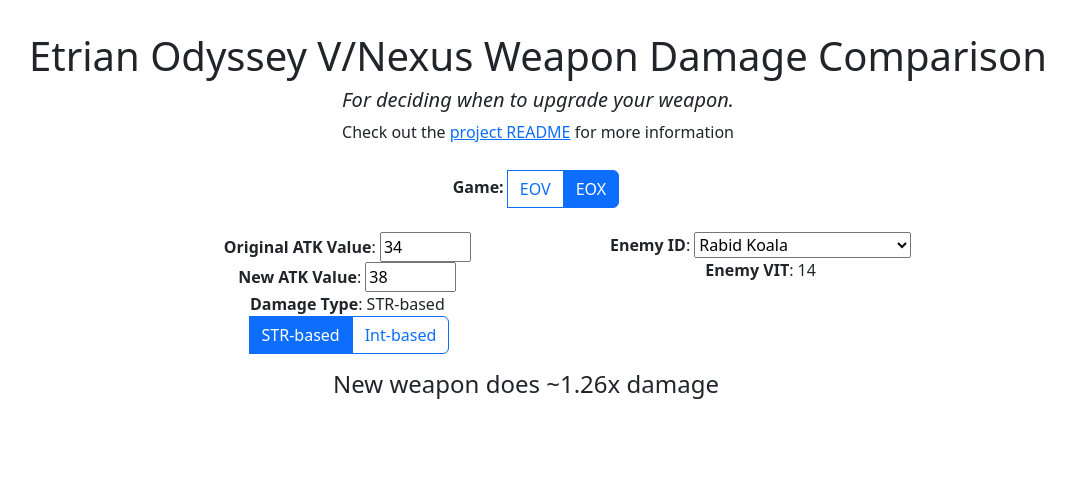
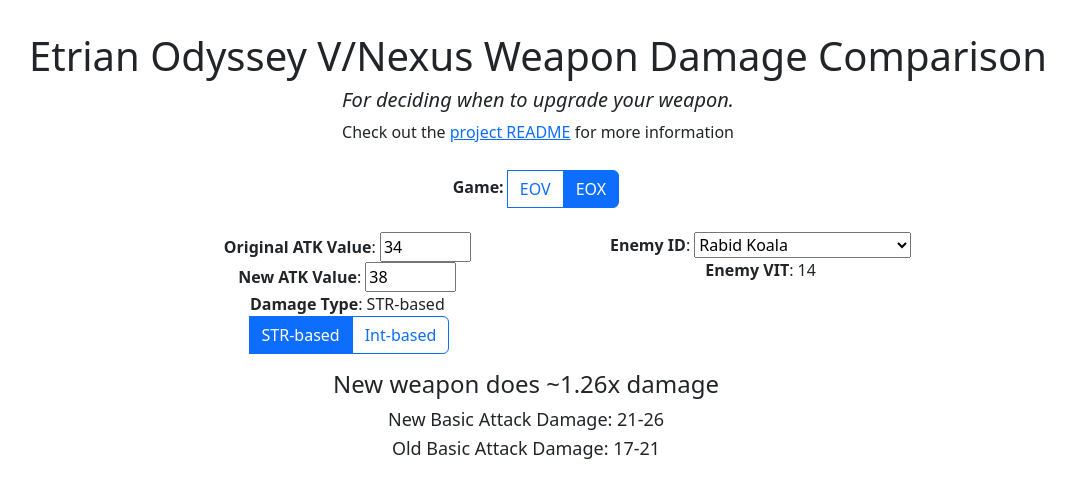
Before and after one commit to aturfah/eo5x-weapon-dmg, a React (Vite) app: page / in a window 1280 px wide. Shown: the top 498 px of the page, without its empty margins (102-1177 px from the left). Built offline with nearby package versions, Linux system fonts and the light colour scheme.

Commit message:
Add description and additional info

```diff
--- a/src/App.tsx
+++ b/src/App.tsx
@@ -19,8 +19,13 @@
 
 function damageRat(atkN: number, atkO: number, eName: string, strDmg: boolean, nexus: boolean) {
   const eDef = getEDef(eName, strDmg, nexus)
-  const val = damage(atkN, eDef) / damage(atkO, eDef)
-  return Math.round(val * 100) / 100
+  const valN = damage(atkN, eDef)
+  const valO = damage(atkO, eDef)
+  return {
+    dmgN: valN,
+    dmgO: valO,
+    rat: Math.round(valN * 100 / valO) / 100
+  }
 }
 
 function getEDef(eName: string, strDmg: boolean, nexus: boolean) {
@@ -233,7 +238,12 @@
         </ul>
       </div>
       <div className='row'>
-        <h4>{isNaN(dmgRat) || !isFinite(dmgRat) ? "One of these results in 0 damage so..." : "New weapon does ~" + dmgRat + "x damage"}</h4>
+        <h4>
+          {isNaN(dmgRat.rat) || !isFinite(dmgRat.rat) ? "One of these results in 0 damage so..." : "New weapon does ~" + dmgRat.rat + "x damage"}
+          <br/>
+          <sub>New Basic Attack Damage: {Math.round(dmgRat.dmgN * 0.98)}-{Math.round(dmgRat.dmgN * 1.02+4)}</sub> <br/>
+          <sub>Old Basic Attack Damage: {Math.round(dmgRat.dmgO * 0.98)}-{Math.round(dmgRat.dmgO * 1.02+4)}</sub>
+        </h4>
       </div>
     </div>
     </>
```
Also changed, not shown: 1 other file (tests, documents, lock files or other folders).
